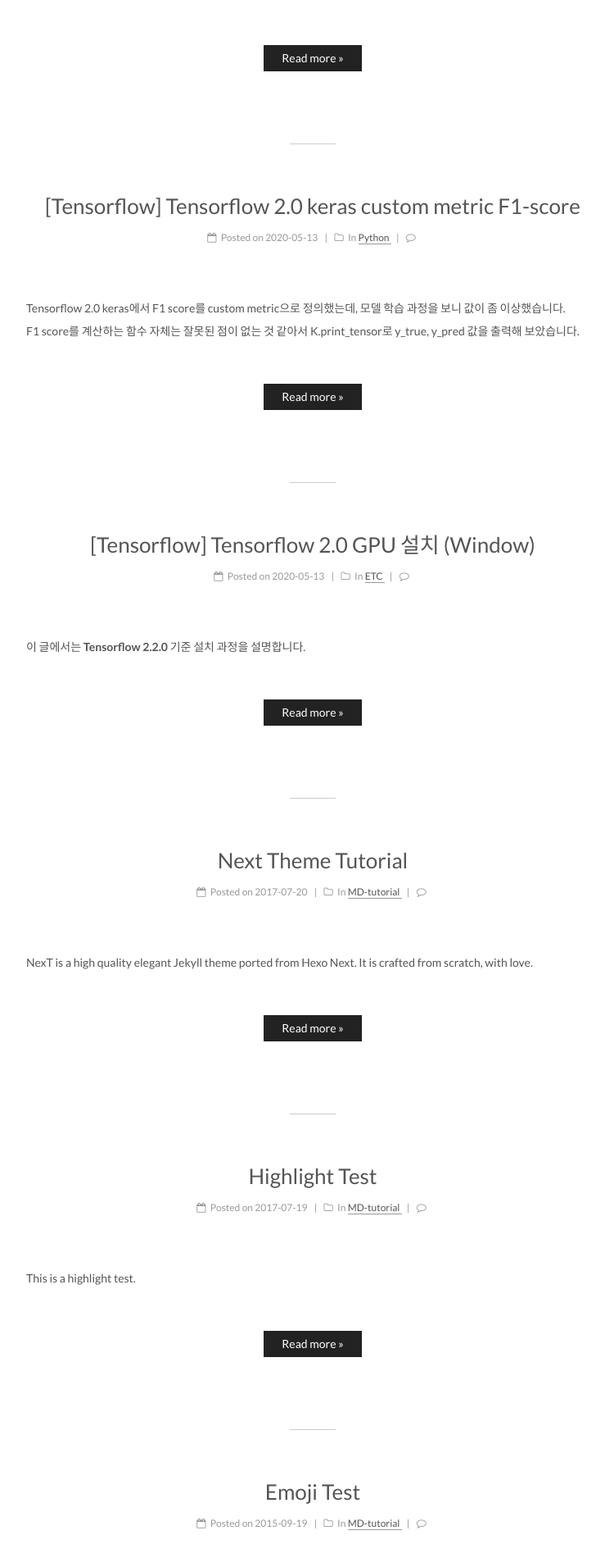
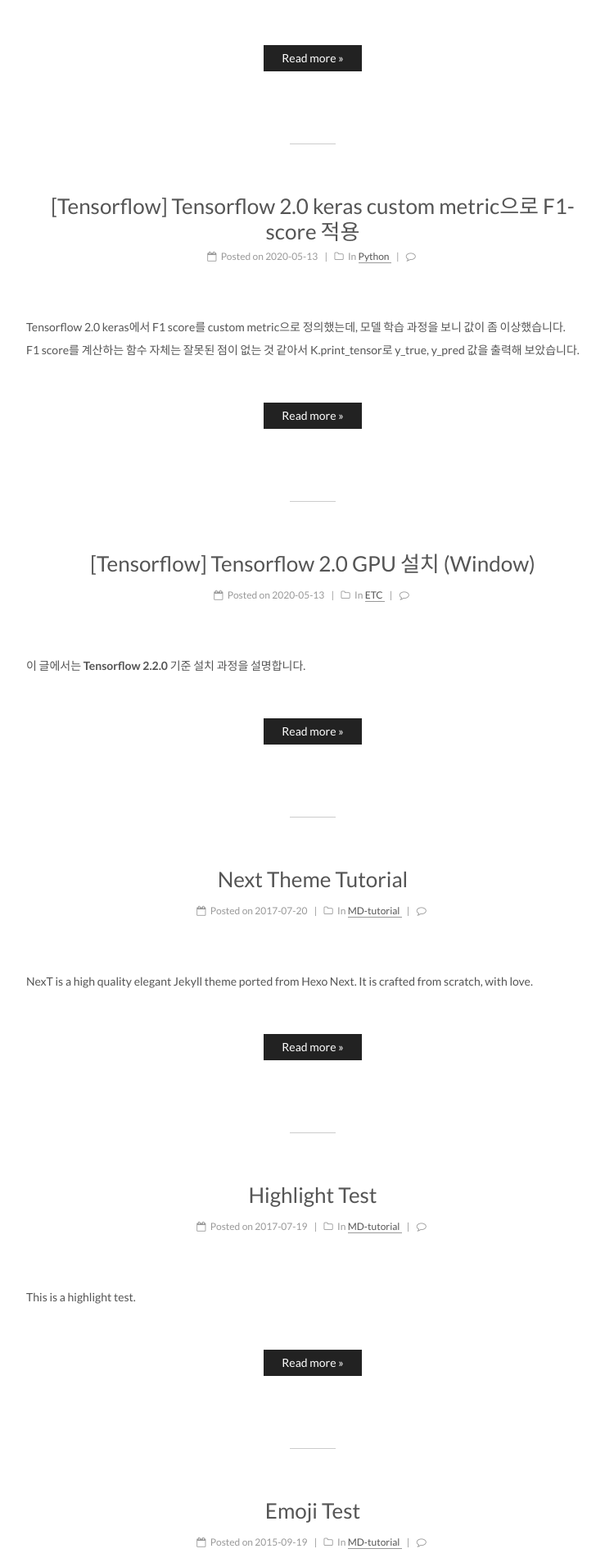
Before and after one commit to jieunc1070/jieunc1070.github.io, a Jekyll site: the page built from index.html, in a window 1280 px wide. Shown: the part 1043-2954 px from the top of the page at 82% size, without its empty margins (258-997 px from the left). Built offline with Jekyll 4.4.1, drawn with Linux system fonts in a browser that asks for light colours; emoji names are drawn with the system emoji font; the list of posts is cut into pages by our own code; comment, search, counter and statistics services are not loaded.

Commit message:
Update 2020-05-13-Tensorflow-2.0-keras-custom-metric-F1-score.md

```diff
--- a/_posts/2020-05-13-Tensorflow-2.0-keras-custom-metric-F1-score.md
+++ b/_posts/2020-05-13-Tensorflow-2.0-keras-custom-metric-F1-score.md
@@ -1,5 +1,5 @@
 ---
-title: "[Tensorflow] Tensorflow 2.0 keras custom metric F1-score"
+title: "[Tensorflow] Tensorflow 2.0 keras custom metric으로 F1-score 적용"
 date: 2020-05-13 21:33:00
 categories:
 - Python
```
